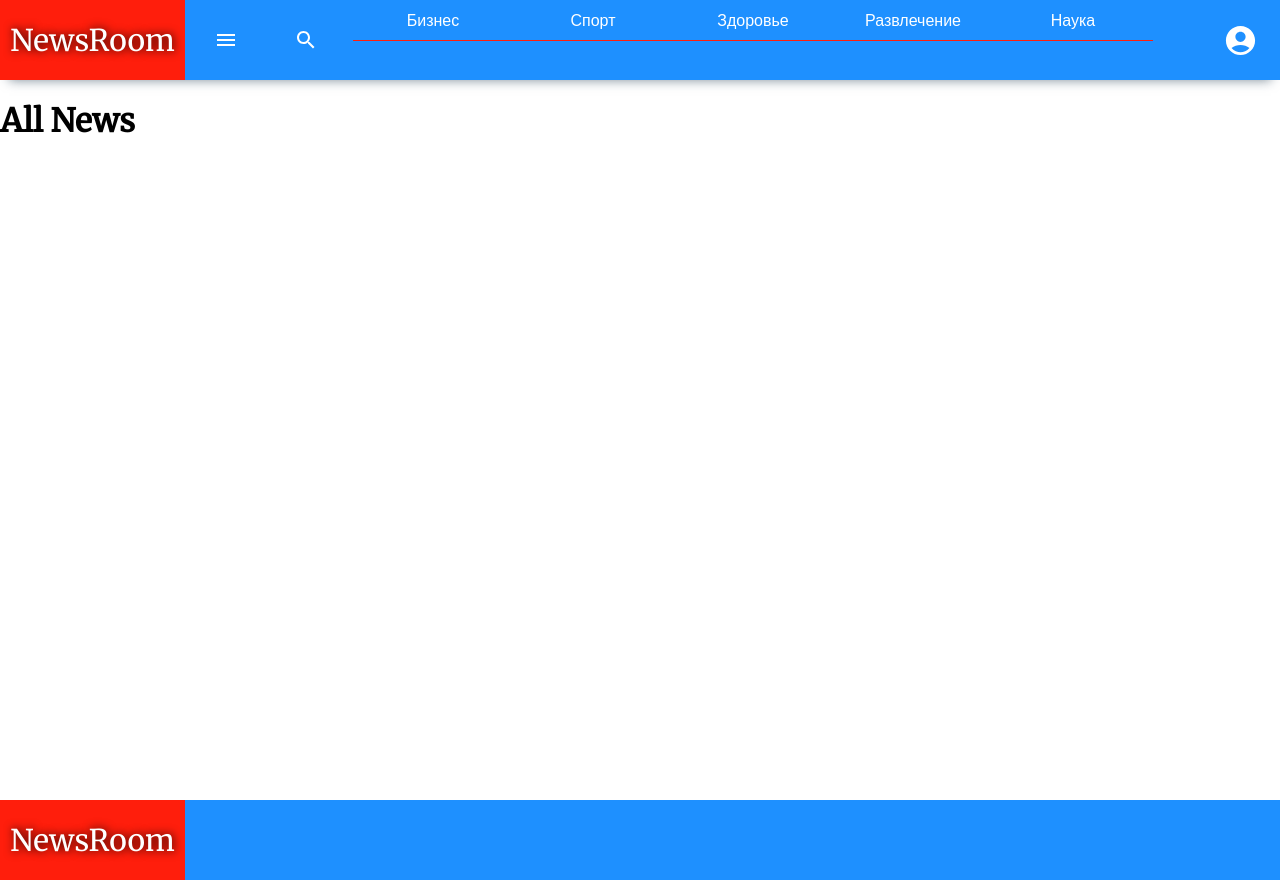
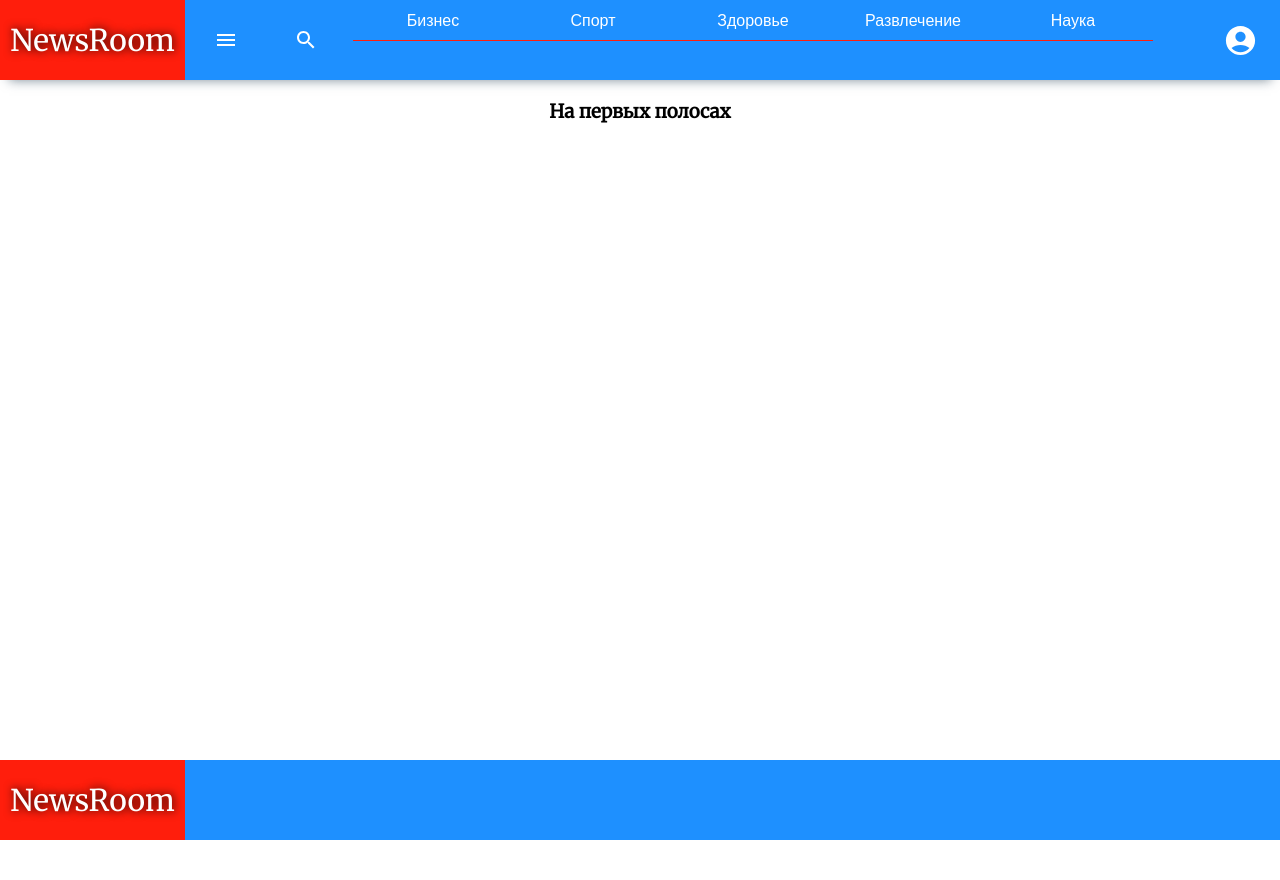
Before and after one commit to AndrewVLG/News-room-app, a React (Create React App) app: page / in a window 1280 px wide. After the commit the page ends 840 px from the top, so only its background shows below. Built offline with nearby package versions, Linux system fonts and the light colour scheme.

Commit message:
refactor:main page style

```diff
--- a/src/app/index.tsx
+++ b/src/app/index.tsx
@@ -1,28 +1,12 @@
 import { Suspense } from 'react'
 import { RouterProvider } from 'react-router'
 import { Provider } from 'react-redux'
-import { Box, CircularProgress, ThemeProvider } from '@mui/material'
+import { ThemeProvider } from '@mui/material'
 import { theme } from '../shared/config/theme'
+import Loader from '../shared/ui/loader'
 import { store } from './app-redux'
 import { router } from './app-routing'
 
-const Loader = () => {
-  return (
-    <Box
-      sx={{
-        width: '100vw',
-        height: '100vh',
-        display: 'flex',
-        flexDirection: 'column',
-        justifyContent: 'center',
-        alignItems: 'center',
-      }}
-    >
-      <CircularProgress />
-      <h3 style={{ color: '#1E90FF' }}>Страница загружается</h3>
-    </Box>
-  )
-}
 const App = () => {
   return (
     <Provider store={store}>
--- /dev/null
+++ b/src/pages/main/config/main.module.css
@@ -0,0 +1,10 @@
+.main {
+    position: relative;
+    top: 1px;
+    min-height: 85vh;
+    max-height: fit-content;
+    width: 100%;
+    display: flex;
+    flex-direction: column;
+    align-items: center;
+}
--- a/src/pages/main/main-page.tsx
+++ b/src/pages/main/main-page.tsx
@@ -1,7 +1,9 @@
+import s from './config/main.module.css'
+
 const MainPage = () => {
   return (
-    <div>
-      <h1>All News</h1>
+    <div className={s.main}>
+      <h3>На первых полосах</h3>
     </div>
   )
 }
--- /dev/null
+++ b/src/shared/ui/loader/index.ts
@@ -0,0 +1,2 @@
+import Loader from './loader'
+export default Loader
--- /dev/null
+++ b/src/shared/ui/loader/loader.tsx
@@ -0,0 +1,19 @@
+import { Box, CircularProgress } from '@mui/material'
+const Loader = () => {
+  return (
+    <Box
+      sx={{
+        width: '100vw',
+        height: '100vh',
+        display: 'flex',
+        flexDirection: 'column',
+        justifyContent: 'center',
+        alignItems: 'center',
+      }}
+    >
+      <CircularProgress />
+      <h3 style={{ color: '#1E90FF' }}>Страница загружается</h3>
+    </Box>
+  )
+}
+export default Loader
--- a/src/widgets/footer/footer-wrapper/config/footer-wrapper.module.css
+++ b/src/widgets/footer/footer-wrapper/config/footer-wrapper.module.css
@@ -1,6 +1,6 @@
 .footer {
-    position: absolute;
-    top: 100vh;
+    position: relative;
+    top: 0;
     left: 0;
     height: 80px;
     width: 100%;
```
